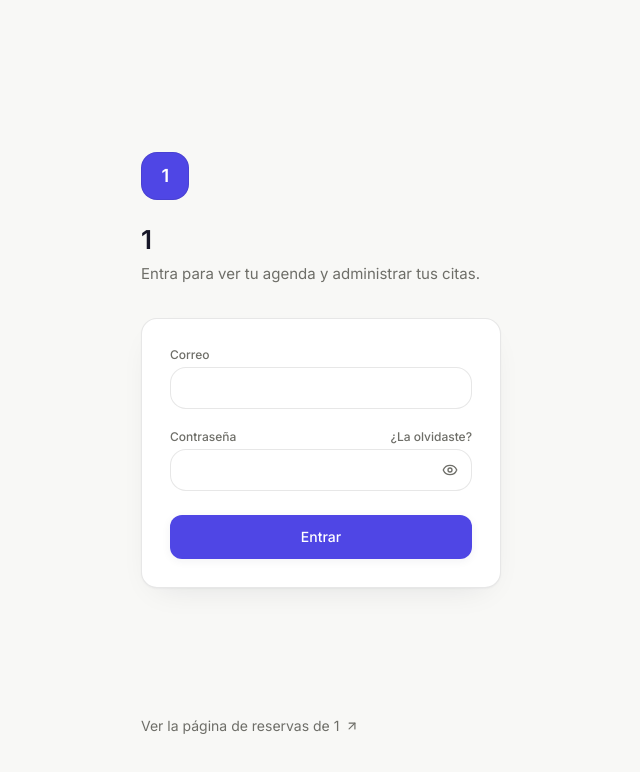
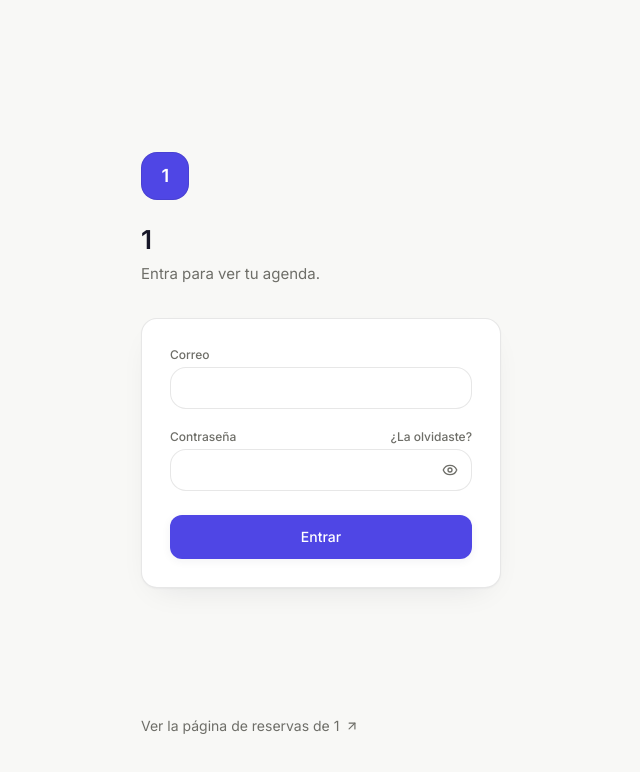
Before and after one commit to Brb6754/BICHO, a Next.js app: page /t/1/login in a window 1280 px wide. Shown: the top 772 px of the page, without its empty margins (319-959 px from the left). Built offline with nearby package versions, Linux system fonts and the light colour scheme; no server answers; the database is empty.

Commit message:
Login del negocio: enlace y frase según los módulos que tiene
El enlace iba siempre a /reservar (404 en un negocio sin citas, como
Nova Solar) y la frase hablaba de agenda y citas para todos.

Co-Authored-By: Claude Opus 5.5 <noreply@anthropic.com>

```diff
--- a/app/t/[slug]/login/page.tsx
+++ b/app/t/[slug]/login/page.tsx
@@ -1,11 +1,27 @@
 import type { Metadata } from 'next';
 import LoginForm from './LoginForm';
 import { AuthShell } from '@/components/tenant-dash/AuthShell';
+import { productosDe, type ProductosDelNegocio } from '@/lib/products';
 
 export const metadata: Metadata = {
   title: 'Entrar a tu panel',
   robots: { index: false, follow: false },
 };
+
+// La frase bajo el nombre del negocio nombra lo que ESTE negocio usa.
+// Decía "tu agenda y tus citas" para todos, y un negocio que solo
+// cotiza y agenda reuniones (Nova Solar) no tiene ninguna de las dos.
+function descripcion(p: ProductosDelNegocio): string {
+  const cosas = [
+    p.reservas && 'tu agenda',
+    p.reuniones && 'tus reuniones',
+    p.cotizaciones && 'tus cotizaciones',
+    p.facturacion && 'tus facturas',
+  ].filter(Boolean) as string[];
+  if (cosas.length === 0) return 'Entra a tu panel.';
+  const lista = cosas.length === 1 ? cosas[0] : `${cosas.slice(0, -1).join(', ')} y ${cosas.at(-1)}`;
+  return `Entra para ver ${lista}.`;
+}
 
 export default async function LoginPage({
   params,
@@ -19,9 +35,10 @@ export default async function LoginPage({
   // account isn't a member of this business. That message used to be
   // dropped on the floor: they landed on a blank form with no idea why.
   const { error } = await searchParams;
+  const productos = await productosDe(slug);
 
   return (
-    <AuthShell slug={slug} description="Entra para ver tu agenda y administrar tus citas.">
+    <AuthShell slug={slug} description={descripcion(productos)}>
       <LoginForm initialError={typeof error === 'string' ? error : null} />
     </AuthShell>
   );
--- a/components/tenant-dash/AuthShell.tsx
+++ b/components/tenant-dash/AuthShell.tsx
@@ -1,14 +1,14 @@
-import { ArrowUpRight } from 'lucide-react';
-import { createClient } from '@/lib/supabase/server';
+import { ArrowUpRight } from "lucide-react";
+import { createClient } from "@/lib/supabase/server";
 import {
   PLATFORM_PRIMARY,
   PLATFORM_SECONDARY,
   PLATFORM_ACCENT,
   tenantColorCssVars,
   tenantDarkModeCssVars,
-} from '@/lib/branding/colors';
-import { tenantBookingPageUrl } from '@/lib/urls';
-import { BusinessMark } from './BusinessMark';
+} from "@/lib/branding/colors";
+import { tenantBookingPageUrl, tenantMeetingsPageUrl } from "@/lib/urls";
+import { BusinessMark } from "./BusinessMark";
 
 // The frame around the business owner's sign-in and password pages.
 //
@@ -31,15 +31,33 @@ export async function AuthShell({
 }) {
   const supabase = await createClient();
   const { data: tenant } = await supabase
-    .from('tenants')
-    .select('name, primary_color, secondary_color, accent_color, logo_url')
-    .eq('slug', slug)
+    .from("tenants")
+    // select('*'): las banderas de producto pueden no existir en un
+    // ambiente sin la migración, y eso no debe tumbar el login.
+    .select("*")
+    .eq("slug", slug)
     .maybeSingle();
 
   const name = tenant?.name ?? slug;
   const primary = tenant?.primary_color ?? PLATFORM_PRIMARY;
   const secondary = tenant?.secondary_color ?? PLATFORM_SECONDARY;
   const accent = tenant?.accent_color ?? PLATFORM_ACCENT;
+
+  // La página pública que se ofrece abajo depende de lo que el negocio
+  // contrató. Antes siempre apuntaba a /reservar, que da 404 en un
+  // negocio que solo agenda reuniones (Nova Solar).
+  const paginaPublica =
+    tenant?.reservas_enabled !== false
+      ? {
+          href: tenantBookingPageUrl(slug),
+          label: `Ver la página de reservas de ${name}`,
+        }
+      : tenant?.reuniones_enabled === true
+        ? {
+            href: tenantMeetingsPageUrl(slug),
+            label: `Ver la página para agendar con ${name}`,
+          }
+        : null;
 
   return (
     <main
@@ -54,9 +72,18 @@ export async function AuthShell({
       <div className="mx-auto flex min-h-screen w-full max-w-[400px] flex-col px-5 py-10 sm:py-16">
         <div className="animate-fade-in flex flex-1 flex-col justify-center">
           <div className="mb-8">
-            <BusinessMark name={name} logoUrl={tenant?.logo_url} color={primary} size="lg" />
-            <h1 className="mt-6 text-[1.625rem] font-semibold leading-tight tracking-tight text-ink">{title ?? name}</h1>
-            <p className="mt-1.5 text-[15px] leading-relaxed text-muted">{description}</p>
+            <BusinessMark
+              name={name}
+              logoUrl={tenant?.logo_url}
+              color={primary}
+              size="lg"
+            />
+            <h1 className="mt-6 text-[1.625rem] font-semibold leading-tight tracking-tight text-ink">
+              {title ?? name}
+            </h1>
+            <p className="mt-1.5 text-[15px] leading-relaxed text-muted">
+              {description}
+            </p>
           </div>
 
           <div className="rounded-2xl border border-border bg-surface p-6 shadow-[0_1px_2px_rgba(16,24,40,0.04),0_12px_32px_-16px_rgba(16,24,40,0.12)] sm:p-7">
@@ -64,13 +91,15 @@ export async function AuthShell({
           </div>
         </div>
 
-        <a
-          href={tenantBookingPageUrl(slug)}
-          className="mt-10 inline-flex items-center gap-1.5 self-start rounded-md text-sm text-muted transition-colors hover:text-ink focus-visible:outline-none focus-visible:ring-2 focus-visible:ring-primary/40"
-        >
-          Ver la página de reservas de {name}
-          <ArrowUpRight className="h-3.5 w-3.5" aria-hidden="true" />
-        </a>
+        {paginaPublica && (
+          <a
+            href={paginaPublica.href}
+            className="mt-10 inline-flex items-center gap-1.5 self-start rounded-md text-sm text-muted transition-colors hover:text-ink focus-visible:outline-none focus-visible:ring-2 focus-visible:ring-primary/40"
+          >
+            {paginaPublica.label}
+            <ArrowUpRight className="h-3.5 w-3.5" aria-hidden="true" />
+          </a>
+        )}
       </div>
     </main>
   );
```
